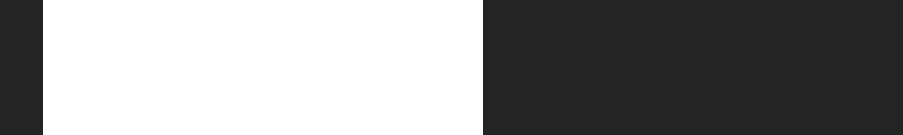
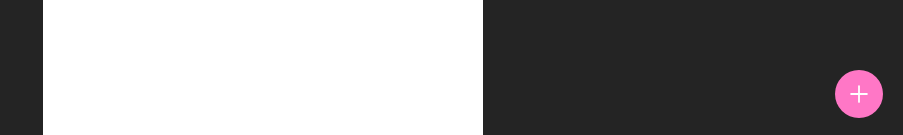
Before and after one commit to Your-Mode/your-mode-react, a React (Vite) app: page / in a window 1280 px wide. Shown: the part 662-797 px from the top of the page, without its empty margins (377-1280 px from the left). Built offline with nearby package versions, Linux system fonts and the light colour scheme.

Commit message:
:art: style: 고개 관리 화면 플로팅 버튼 추가
고객 추가 화면 이동 구현

```diff
--- a/src/pages/manage/ui/ManageCustomerPage.tsx
+++ b/src/pages/manage/ui/ManageCustomerPage.tsx
@@ -5,8 +5,11 @@ import styled from "styled-components";
 import SearchBar from "@pages/manage/components/SearchBar.tsx";
 import CustomerItem from "@pages/manage/components/CustomerItem.tsx";
 import { customers } from "@shared/apis";
+import IcPlus from "@icon/ic_plus.svg";
+import { useNavigate } from "react-router";
 
 export const ManageCustomerPage = () => {
+  const navigate = useNavigate();
   const leftHeaderAction: HeaderAction = {
     icon: IcPrev, onClick: () => {
     },
@@ -23,6 +26,9 @@ export const ManageCustomerPage = () => {
           ))}
         </ListContainer>
       </Container>
+      <AddButton onClick={() => navigate('/add-customer')}>
+        <img src={IcPlus} alt='plus'/>
+      </AddButton>
     </>
   );
 };
@@ -38,3 +44,16 @@ const ListContainer = styled.div`
   flex-direction: column;
   gap: 10px;
 `;
+
+const AddButton = styled.div`
+  position: fixed;
+  right: 20px;
+  bottom: 20px;
+  width: 48px;
+  height: 48px;
+  border-radius: 50%;
+  display: flex;
+  align-items: center;
+  justify-content: center;
+  background-color: #ff77c6;
+`;
```
Also changed, not shown: src/shared/assets/icon/ic_plus.svg (added).
